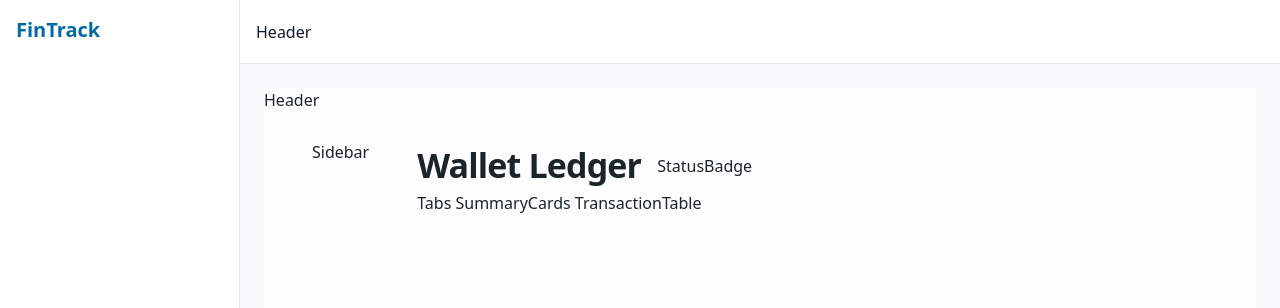
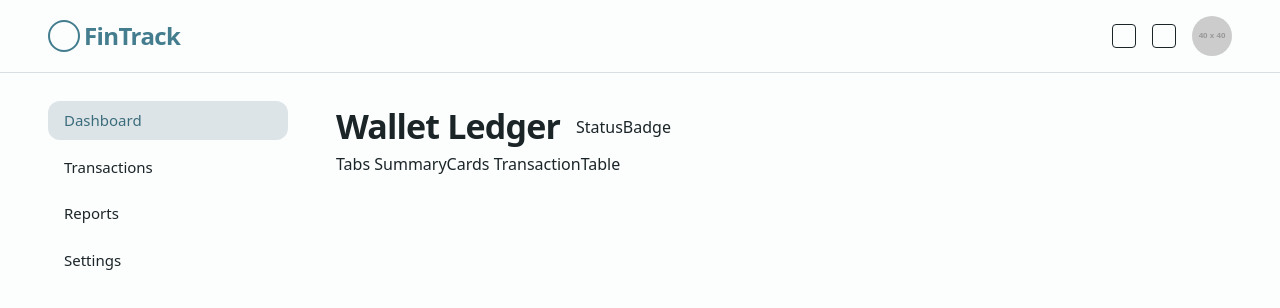
Before and after one commit to JelelAhmed/wallet-ledger-resilience, a Next.js app: page /dashboard in a window 1280 px wide. Shown: the top 308 px of the page. Built offline with nearby package versions, Linux system fonts and the light colour scheme.

Commit message:
Fix: strip global layout back to default so dashboard page handles app layout

```diff
--- a/app/dashboard/page.tsx
+++ b/app/dashboard/page.tsx
@@ -1,11 +1,12 @@
 import Header from "@/components/Header";
+import Sidebar from "@/components/Sidebar";
 
 export default function DashboardPage() {
   return (
     <div className="bg-[#FCFDFD] text-[#1B2528] min-h-screen">
-      Header
+      <Header />
       <div className="flex gap-12 p-5 md:p-7 lg:px-12 flex-col lg:flex-row">
-        Sidebar
+        <Sidebar />
         <main className="flex-1 min-w-0">
           <div className="flex flex-wrap justify-between items-center gap-3">
             <div className="flex items-center gap-4">
--- a/app/layout.tsx
+++ b/app/layout.tsx
@@ -13,20 +13,8 @@ export default function RootLayout({
 }) {
   return (
     <html lang="en">
-      <body className="min-h-screen flex bg-gray-50">
-        {/* Sidebar placeholder */}
-        <aside className="w-60 bg-white border-r border-gray-200">
-          <div className="p-4 font-bold text-xl text-sky-700">FinTrack</div>
-        </aside>
-
-        <main className="flex-1 flex flex-col">
-          {/* Header placeholder */}
-          <header className="h-16 border-b border-gray-200 bg-white flex items-center px-4">
-            Header
-          </header>
-
-          <div className="p-6">{children}</div>
-        </main>
+      <body className="antialiased bg-[#FCFDFD] text-[#1B2528] min-h-screen">
+        {children}
       </body>
     </html>
   );
--- /dev/null
+++ b/components/Sidebar.tsx
@@ -0,0 +1,20 @@
+export default function Sidebar() {
+  const menu = ["Dashboard", "Transactions", "Reports", "Settings"];
+
+  return (
+    <aside className="w-full lg:w-60 flex lg:flex-col gap-2">
+      {menu.map((item, idx) => (
+        <div
+          key={idx}
+          className={`px-4 py-2 rounded-xl text-[15px] font-medium cursor-pointer ${
+            idx === 0
+              ? "bg-[rgba(56,103,118,0.16)] text-[#3A6C7B]"
+              : "hover:bg-[rgba(56,103,118,0.08)] hover:text-[#3A6C7B]"
+          }`}
+        >
+          {item}
+        </div>
+      ))}
+    </aside>
+  );
+}
```
